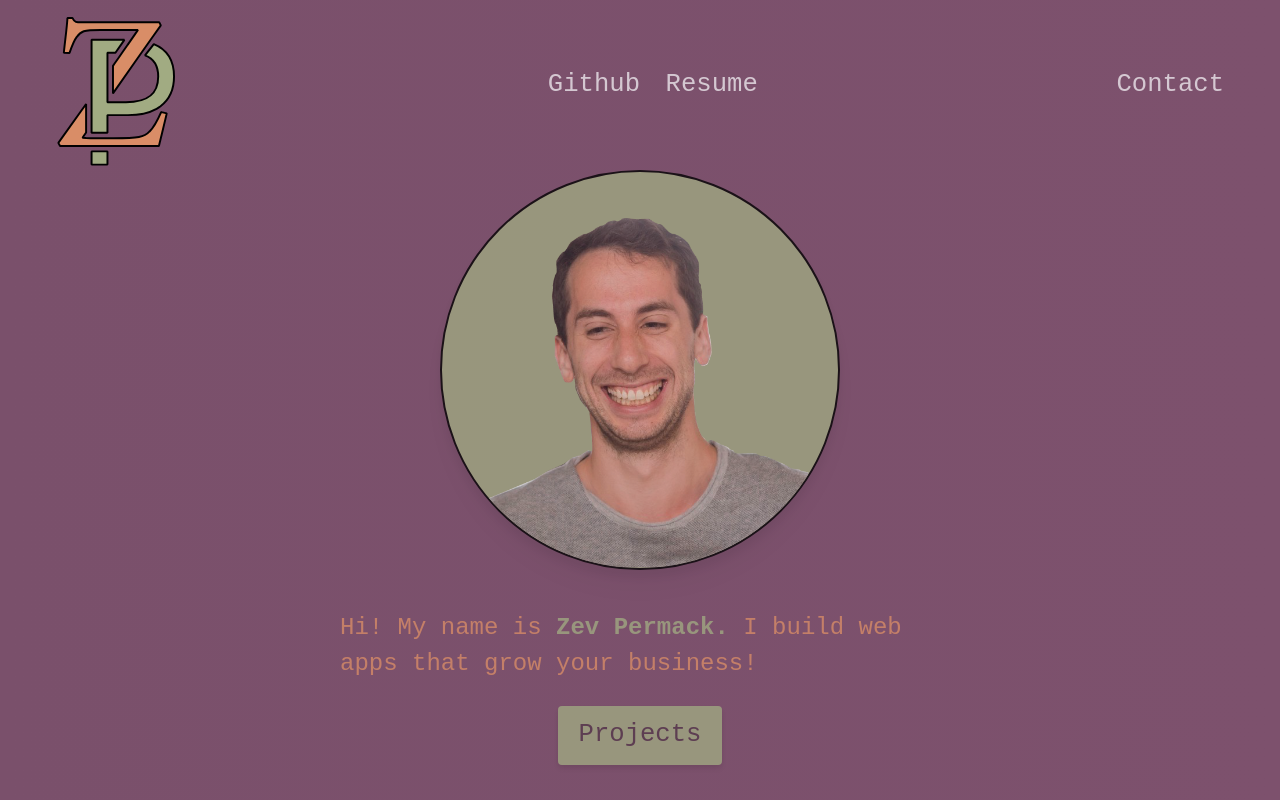
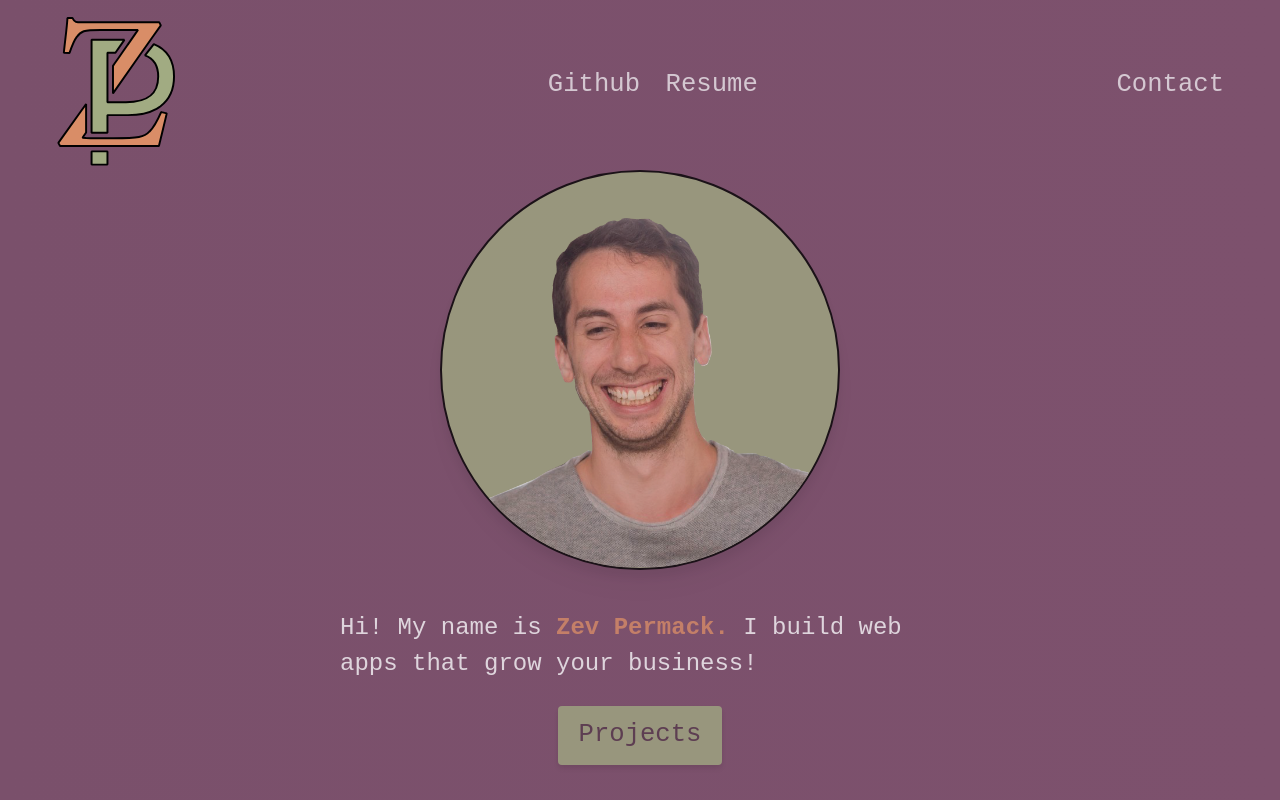
Before and after one commit to rewpt/portfolio, a React (Create React App) app: page / in a window 1280 px wide. Shown: the top 800 px of the page. Built offline with nearby package versions, Linux system fonts and the light colour scheme.

Commit message:
change to light purple gradient

```diff
--- a/src/components/TopBanner.jsx
+++ b/src/components/TopBanner.jsx
@@ -26,10 +26,10 @@ export default function TopBanner() {
         <a href="#projects">
           <Button>Projects</Button>
         </a>
-        <p className=" mb-[1em] mt-10 text-zorange text-[1.5rem] max-w-[600px]">
+        <p className="top-banner-text">
           Hi! My name is
-          <span className="text-zdgreen font-bold"> Zev Permack. </span> I build
-          web apps that grow your business!
+          <span className="highlight-text"> Zev Permack. </span> I build web
+          apps that grow your business!
         </p>
         <div className="flex justify-center items-end border-2 rounded-full border-black overflow-hidden drop-shadow-xl mt-[1rem] w-[75vw] h-[75vw] max-h-[400px] max-w-[400px] bg-gradient-to-r from-zdgreen to-zdgreen ">
           <img
```
